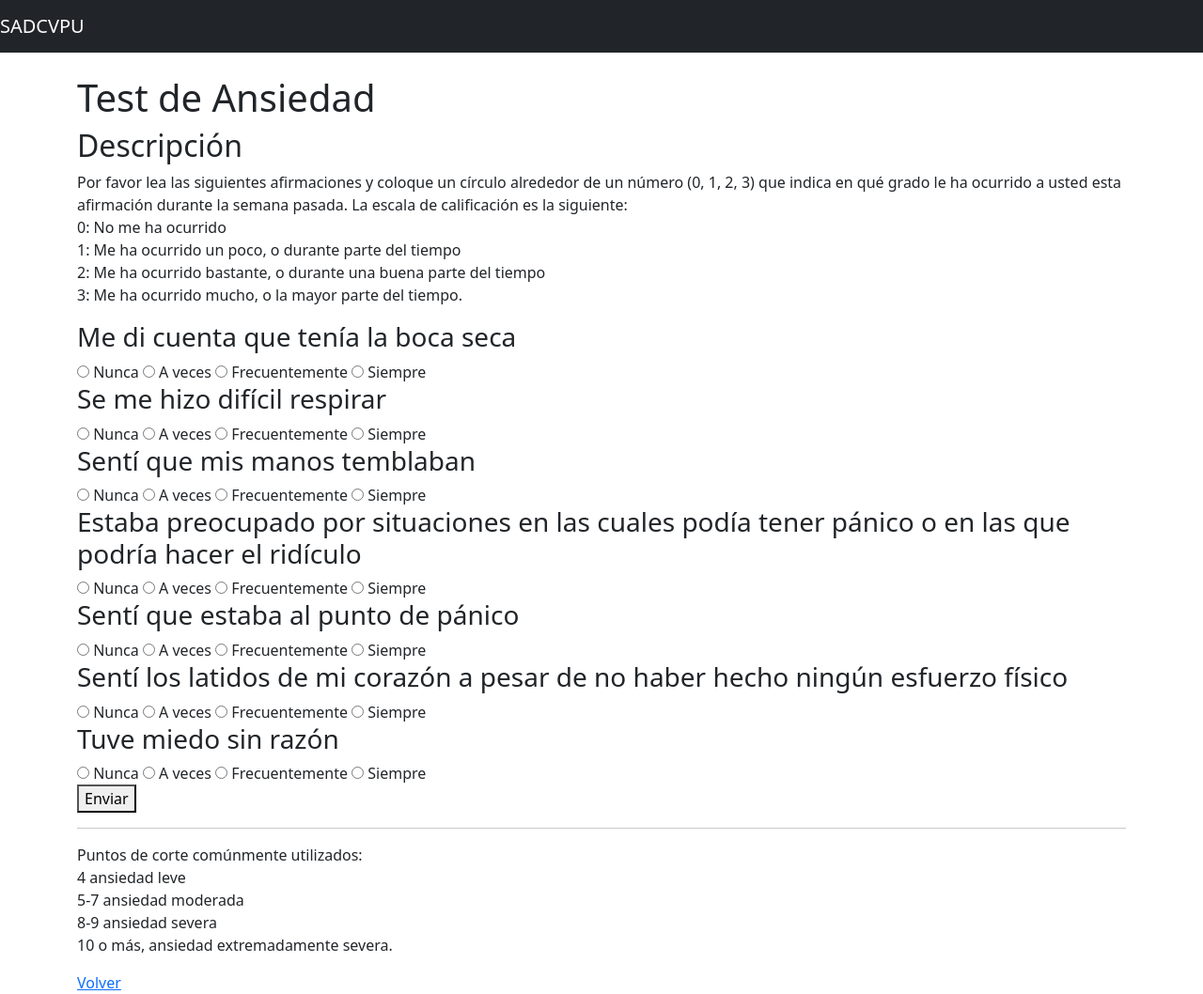
After one commit to DPorta/TDP_SoftwareFactory, a Flask app: page /test_ansiedad in a window 1280 px wide. The commit adds this page. Shown: the whole page at 94% size. Run offline with Flask 2, Linux system fonts and the light colour scheme; the visitor is signed in with stand-in values (Sample User, id 1); some libraries are stand-ins or nearby versions.

Commit message:
Test de ansiedad y cambios en el login

```diff
--- a/index.py
+++ b/index.py
@@ -11,7 +11,7 @@ app.config['MYSQL_HOST'] = 'localhost'
 app.config['MYSQL_USER'] = 'root'
 app.config['MYSQL_PASSWORD'] = ''
 # Nombre de la BD en phpmyadmin
-app.config['MYSQL_DB'] = '2021213_db_sinherencia'
+app.config['MYSQL_DB'] = 'tdp_sw_v23'
 # CURSOR
 app.config['MYSQL_CURSORCLASS'] = 'DictCursor'
 mysql = MySQL(app)
@@ -207,7 +207,81 @@ def buscar_cita():
         print('no usuario')
         return redirect(url_for('login'))
 
+# Test Psicologico
+@app.route('/test_psicologico_main', methods=['GET','POST'])
+def test_psicologico_main():
+    if is_logged():
+        return render_template('test_psicologico_main.html')
+    else:
+        print('no usuario')
+        return redirect(url_for('login'))
 
+# Test de Ansiedad
+@app.route('/test_ansiedad', methods=['GET','POST'])
+def test_ansiedad():
+    if is_logged():
+        if request.method == 'POST':
+
+            id_alumno= session['usuario']['id_alumnos']
+            # tabla alumno_escala
+            p1 = int(request.form['1'])
+            p2 = int(request.form['2'])
+            p3 = int(request.form['3'])
+            p4 = int(request.form['4'])
+            p5 = int(request.form['5'])
+            p6 = int(request.form['6'])
+            p7 = int(request.form['7'])
+
+
+            puntaje_total=p1+p2+p3+p4+p5+p6+p7
+            puntaje_total=int(puntaje_total)
+            nivel_variable="Temp"
+            desarrollo=datetime.datetime.now()
+            desarrollo=desarrollo.strftime('%Y-%m/%d')
+
+            if puntaje_total<=4:
+                nivel_variable="Leve"
+            elif puntaje_total>=5 and puntaje_total<=7:
+                nivel_variable="Moderada"
+            elif puntaje_total==8 or puntaje_total == 9:
+                nivel_variable="Severa"
+            elif puntaje_total<4:
+                nivel_variable="Sin ansiedad"
+            else:
+                nivel_variable="Extremadamente Severa"
+
+            cur = mysql.connection.cursor()
+
+            cur.execute(
+                "INSERT INTO alumno_escala (id_escala, Ddesarrolllo, puntaje, nivel_variable, id_alumnos) VALUES (%s,%s,%s,%s,%s)",
+                (1, desarrollo, puntaje_total, nivel_variable, id_alumno))
+            mysql.connection.commit()
+
+            flash("Se registró la escala correctamente.")
+
+            return redirect(url_for('test_psicologico_main'))
+        else:
+            return render_template('test_ansiedad.html')
+    else:
+        flash('No usuario')
+        return redirect(url_for('login'))
+# Test de Depresión
+@app.route('/test_depresion', methods=['GET','POST'])
+def test_depresion():
+    if is_logged():
+        return render_template('test_depresion.html')
+    else:
+        print('no usuario')
+        return redirect(url_for('login'))
+
+# Test de Estrés
+@app.route('/test_estres', methods=['GET','POST'])
+def test_estres():
+    if is_logged():
+        return render_template('test_estres.html')
+    else:
+        print('no usuario')
+        return redirect(url_for('login'))
 
 # Registro Alumno:
 @app.route('/registro_alumno', methods=['GET','POST'])
@@ -313,7 +387,6 @@ def login():
     else:
         return render_template('login.html')
 
-
 @app.route('/sesion_alumno')
 def sesion_alumno():
     if is_logged():
--- a/templates/layout.html
+++ b/templates/layout.html
@@ -11,7 +11,7 @@
 
     <!-- NAVIGATION  -->
     <nav class="navbar navbar-dark bg-dark">
-      <a class="navbar-brand" href="/">SADCVPU</a>
+      <a class="navbar-brand" href="/login">SADCVPU</a>
     </nav>
 
     <div class="container pt-4">
--- a/templates/login.html
+++ b/templates/login.html
@@ -22,7 +22,10 @@
 
         <div class="form-group">
             <button class="boton">Login</button>
+            <button class="boton"><a href="/registro_alumno">Registro Alumno</a></button>
+            <button class="boton"><a href="/registro_psi">Registro Psicólogo</a></button>
         </div>
+
     </form>
 
 {% endblock %}
--- /dev/null
+++ b/templates/test_ansiedad.html
@@ -0,0 +1,144 @@
+{% extends "layout.html" %}
+
+{% block title %}
+    Test de Ansiedad
+{% endblock title %}
+
+{% block body %}
+    <h1>Test de Ansiedad</h1>
+    <h2>Descripción</h2>
+    <p>Por favor lea las siguientes afirmaciones y coloque un círculo alrededor de un número (0, 1, 2, 3) que indica en
+        qué grado le ha ocurrido a usted esta afirmación durante la semana pasada. La escala de calificación
+        es la siguiente:  <br> 0: No me ha ocurrido <br> 1: Me ha ocurrido un poco, o durante parte del tiempo<br>
+        2: Me ha ocurrido bastante, o durante una buena parte del tiempo<br> 3: Me ha ocurrido mucho,
+        o la mayor parte del tiempo. </p>
+
+    <div class="test_ans">
+        <form class=form action="/test_ansiedad" method="POST">
+            <div class="radio">
+                <h3>Me di cuenta que tenía la boca seca </h3>
+
+                <input type="radio" name="1" value="0" id="0">
+                <label for="0">Nunca</label>
+
+                <input type="radio" name="1" value="1" id="1">
+                <label for="1">A veces</label>
+
+                <input type="radio" name="1" value="2" id="2">
+                <label for="2">Frecuentemente</label>
+
+                <input type="radio" name="1" value="3" id="3">
+                <label for="3">Siempre</label>
+            </div>
+
+            <div class="radio">
+                <h3>Se me hizo difícil respirar  </h3>
+
+                <input type="radio" name="2" value="0" id="4">
+                <label for="4">Nunca</label>
+
+                <input type="radio" name="2" value="1" id="5">
+                <label for="5">A veces</label>
+
+                <input type="radio" name="2" value="2" id="6">
+                <label for="6">Frecuentemente</label>
+
+                <input type="radio" name="2" value="3" id="7">
+                <label for="7">Siempre</label>
+            </div>
+
+            <div class="radio">
+                <h3>Sentí que mis manos temblaban </h3>
+
+                <input type="radio" name="3" value="0" id="8">
+                <label for="8">Nunca</label>
+
+                <input type="radio" name="3" value="1" id="9">
+                <label for="9">A veces</label>
+
+                <input type="radio" name="3" value="2" id="10">
+                <label for="10">Frecuentemente</label>
+
+                <input type="radio" name="3" value="3" id="11">
+                <label for="11">Siempre</label>
+            </div>
+
+            <div class="radio">
+                <h3>Estaba preocupado por situaciones en las cuales podía tener
+                    pánico o en las que podría hacer el ridículo </h3>
+
+                <input type="radio" name="4" value="0" id="12">
+                <label for="12">Nunca</label>
+
+                <input type="radio" name="4" value="1" id="13">
+                <label for="13">A veces</label>
+
+                <input type="radio" name="4" value="2" id="14">
+                <label for="14">Frecuentemente</label>
+
+                <input type="radio" name="4" value="3" id="15">
+                <label for="15">Siempre</label>
+            </div>
+
+            <div class="radio">
+                <h3>Sentí que estaba al punto de pánico </h3>
+
+                <input type="radio" name="5" value="0" id="16">
+                <label for="16">Nunca</label>
+
+                <input type="radio" name="5" value="1" id="17">
+                <label for="17">A veces</label>
+
+                <input type="radio" name="5" value="2" id="18">
+                <label for="18">Frecuentemente</label>
+
+                <input type="radio" name="5" value="3" id="19">
+                <label for="19">Siempre</label>
+            </div>
+
+            <div class="radio">
+                <h3>Sentí los latidos de mi corazón a pesar de no haber hecho ningún esfuerzo físico </h3>
+
+                <input type="radio" name="6" value="0" id="20">
+                <label for="20">Nunca</label>
+
+                <input type="radio" name="6" value="1" id="21">
+                <label for="21">A veces</label>
+
+                <input type="radio" name="6" value="2" id="22">
+                <label for="22">Frecuentemente</label>
+
+                <input type="radio" name="6" value="3" id="23">
+                <label for="23">Siempre</label>
+            </div>
+
+            <div class="radio">
+                <h3>Tuve miedo sin razón</h3>
+
+                <input type="radio" name="7" value="0" id="24">
+                <label for="24">Nunca</label>
+
+                <input type="radio" name="7" value="1" id="25">
+                <label for="25">A veces</label>
+
+                <input type="radio" name="7" value="2" id="26">
+                <label for="26">Frecuentemente</label>
+
+                <input type="radio" name="7" value="3" id="27">
+                <label for="27">Siempre</label>
+            </div>
+
+
+            <div class="form-group">
+                <button class="boton">Enviar</button>
+            </div>
+
+        </form>
+
+    </div>
+    <hr>
+    <p>Puntos de corte comúnmente utilizados:<br>4 ansiedad leve<br>5-7 ansiedad moderada<br>8-9 ansiedad severa
+    <br>10 o más, ansiedad extremadamente severa. </p>
+
+    <a href="/test_psicologico_main">Volver</a>
+{% endblock %}
```
Also changed, not shown: templates/sesion_alumno.html (+15 -2 lines), templates/test_depresion.html (added, +12 -0 lines), templates/test_estres.html (added, +12 -0 lines), templates/test_psicologico_main.html (added, +19 -0 lines).
